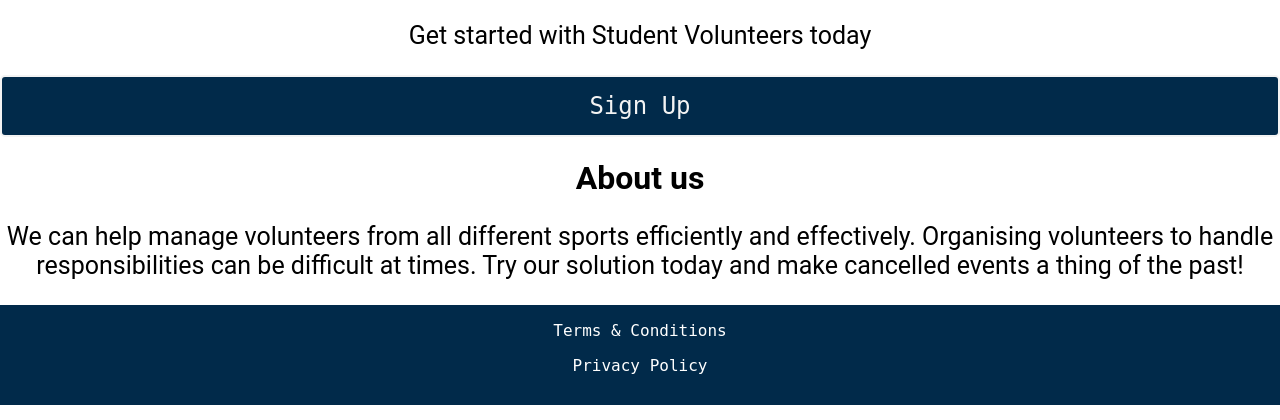
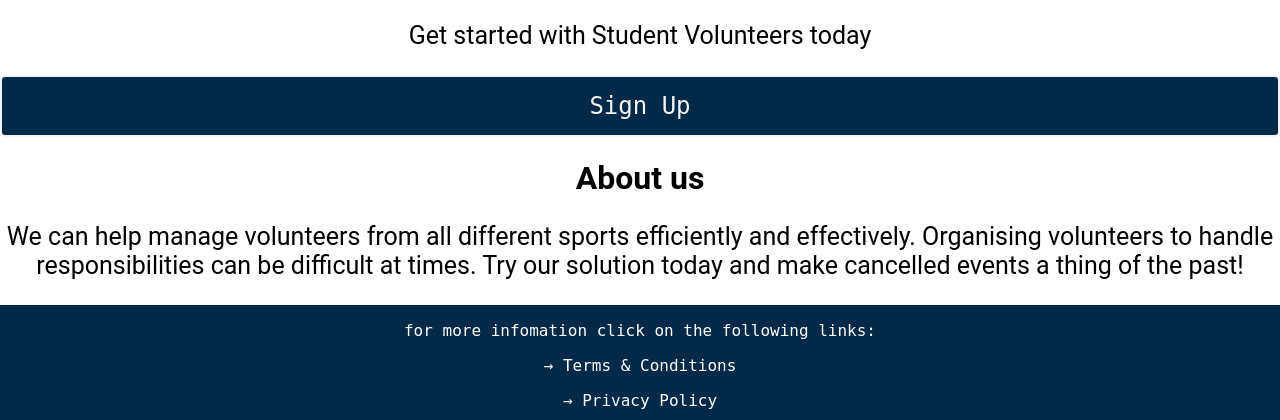
Before and after one commit to Michael-P-Drury/Volunteer-management-for-sports-clubs, a Flask app: page /home in a window 1280 px wide. Shown: the part 523-943 px from the top of the page. Run offline with Flask 3, Linux system fonts and the light colour scheme; some libraries are stand-ins or nearby versions.

Commit message:
updated profile page and footer to make more user understandable and user friendly

```diff
--- a/website/static/styles.css
+++ b/website/static/styles.css
@@ -70,7 +70,7 @@ li {
 }
 
 #content-wrap {
-    padding-bottom: 100px;
+    padding-bottom: 115px;
     overflow: auto;
 }
 
@@ -87,12 +87,12 @@ li {
     position: absolute;
     bottom: 0;
     width: 100%;
-    height: 100px;
+    height: 115px;
     background-color: #012A4A;
     text-align: center;
 }
 
-#footer a {
+#footer p, a {
     color: white;
     text-decoration: none;
     font-family: Andale Mono, monospace;
@@ -292,6 +292,7 @@ body {
 
 .profile-box-title {
     text-decoration: underline;
+    font-size: 1.2vw;
 }
 
 .profile-box-text {
--- a/website/templates/layout.html
+++ b/website/templates/layout.html
@@ -83,8 +83,9 @@
     {% endblock %}
 
     <footer id="footer">
-        <p><a href="{{ url_for('terms') }}">Terms & Conditions</a></p>
-        <p><a href="{{ url_for('privacy')}}">Privacy Policy</a></p>
+        <p>for more infomation click on the following links:</p>
+        <p><a href="{{ url_for('terms') }}">→ Terms & Conditions</a></p>
+        <p><a href="{{ url_for('privacy')}}">→ Privacy Policy</a></p>
     </footer>
 
 </div>
--- a/website/templates/profile.html
+++ b/website/templates/profile.html
@@ -4,7 +4,7 @@
 
 <h1>Profile</h1>
 
-<div style="background-color: #ececec; border-radius: 10px; padding: 20px; margin: 100px; position: static;">
+<div style="background-color: #ececec; border-radius: 10px; padding: 20px; margin: 10px; position: static;">
     <div class="profile-details-box profile-box">
         <p class = "profile-box-title">Details</p>
     </div>
```
